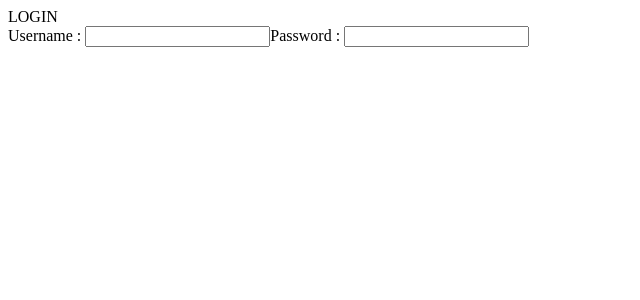
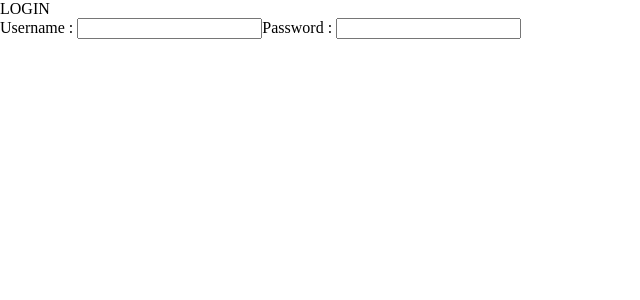
Before and after one commit to AeenPah/social-media, an Angular app: page / in a window 1280 px wide. Shown: the top 300 px of the page, without its empty margins (0-640 px from the left). Built offline with nearby package versions, Linux system fonts and the light colour scheme.

Commit message:
first style
primary style in style.css file

```diff
--- a/src/styles.css
+++ b/src/styles.css
@@ -1 +1,5 @@
 /* You can add global styles to this file, and also import other style files */
+* {
+  margin: 0px;
+  box-sizing: border-box;
+}
```
